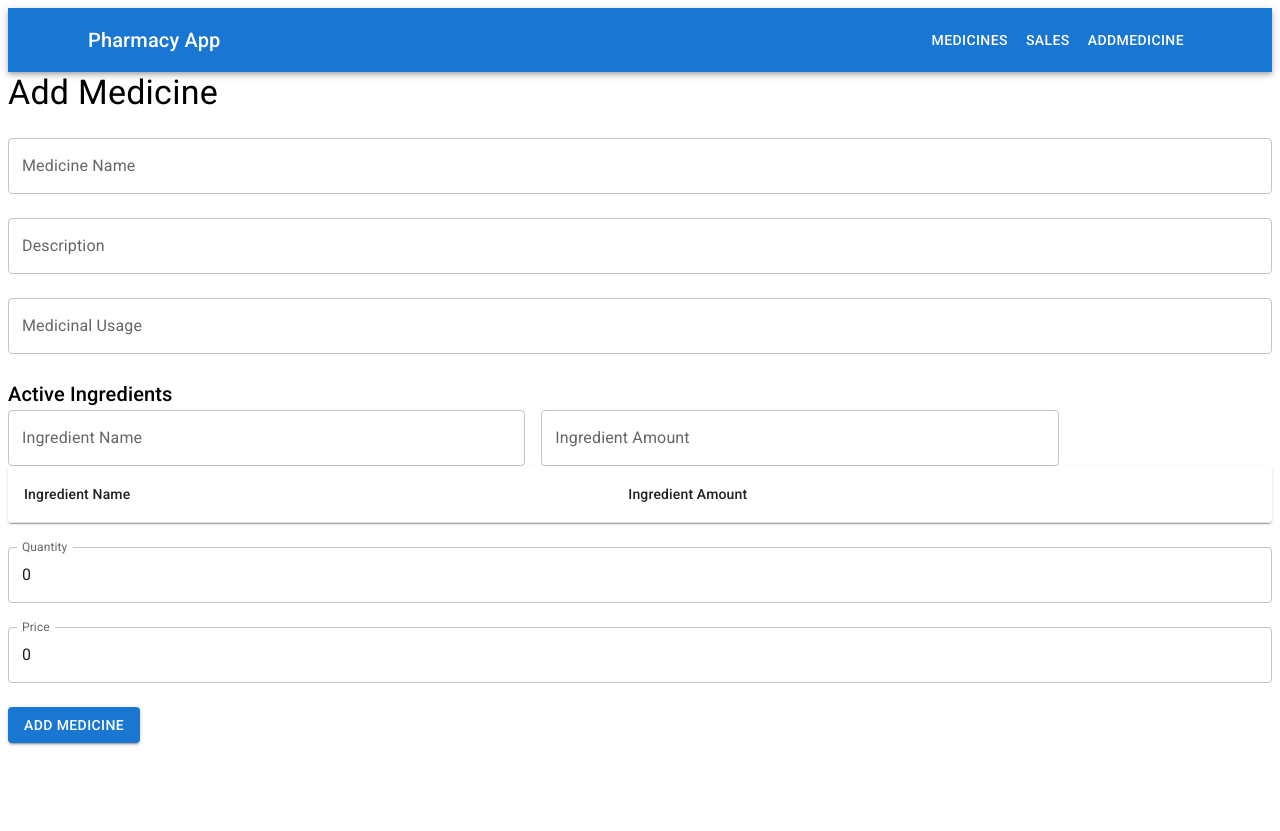
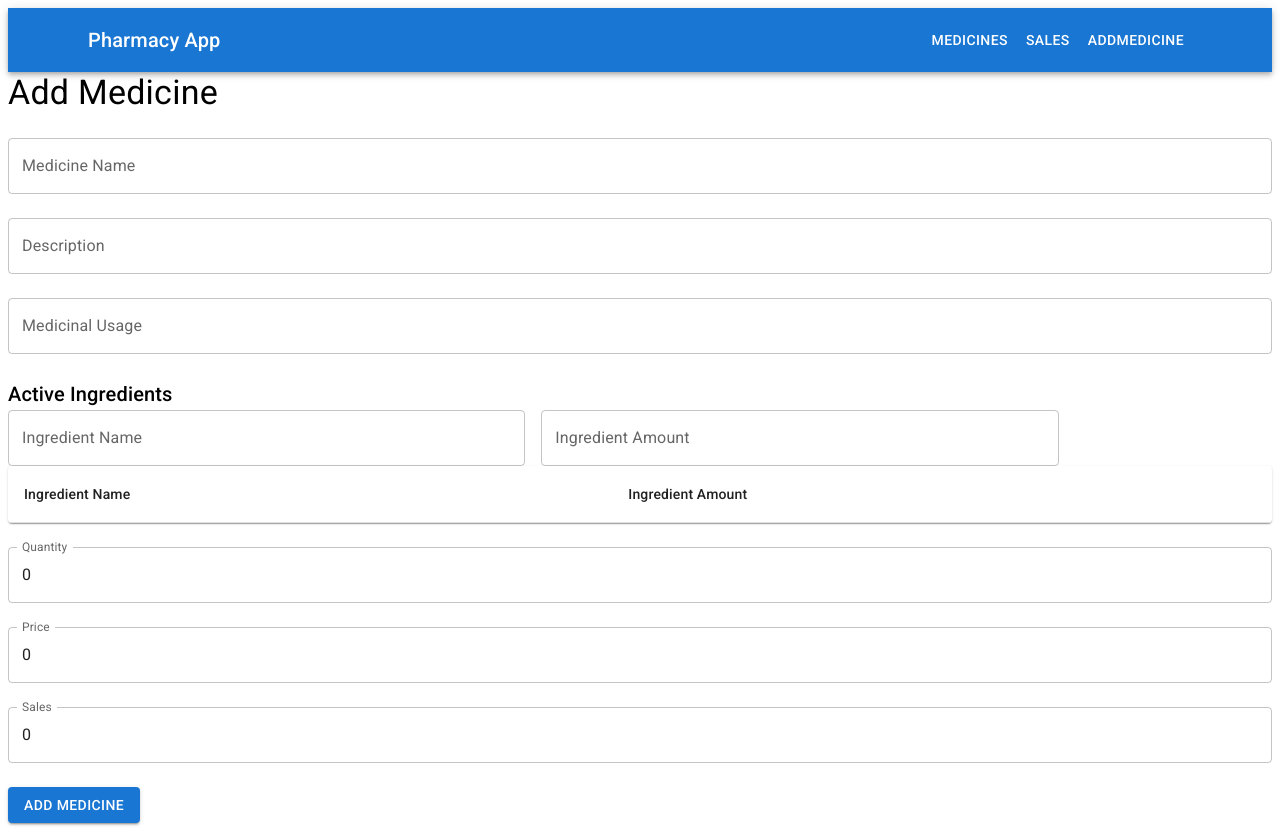
Before and after one commit to Skill-IssueSquad/pharmacy, a React (Create React App) app in the folder frontend/: page /pharmacist/medicines/addmedicine in a window 1280 px wide. Before the commit the page ends 800 px from the top, so only its background shows below. Built offline with nearby package versions, Linux system fonts and the light colour scheme.

Commit message:
edited update

```diff
--- a/frontend/src/pages/addmedicine.js
+++ b/frontend/src/pages/addmedicine.js
@@ -24,6 +24,7 @@ const AddMedicine = () => {
   const [ingredientAmount, setIngredientAmount] = useState(''); // Changed to a string
   const [quantity, setQuantity] = useState(0);
   const [price, setPrice] = useState(0);
+  const [sales, setSales] = useState(0); // Add Sales state
   const [isMedicineAdded, setIsMedicineAdded] = useState(false);
   const [successMessage, setSuccessMessage] = useState('');
   const [errors, setErrors] = useState({}); // Add errors state for validation
@@ -47,8 +48,8 @@ const AddMedicine = () => {
       medicinalUsage,
       activeIngredients,
       quantity,
-      price
-
+      price,
+      sales, // Add the 'sales' field
     };
 
     // Validate form fields
@@ -91,8 +92,8 @@ const AddMedicine = () => {
         setIngredientAmount('');
         setQuantity(0);
         setPrice(0);
+        setSales(0); // Reset 'sales'
         setErrors({}); // Clear validation errors
-
       } else {
         // Handle errors, e.g., show an error message
       }
@@ -204,6 +205,15 @@ const AddMedicine = () => {
         />
       </Grid>
       <Grid item xs={12}>
+        <TextField
+          label="Sales"
+          fullWidth
+          type="number"
+          value={sales}
+          onChange={(e) => setSales(e.target.value)}
+        />
+      </Grid>
+      <Grid item xs={12}>
         <Button variant="contained" color="primary" onClick={handleSubmit}>
           Add Medicine
         </Button>
--- a/frontend/src/pages/updatemedicine.js
+++ b/frontend/src/pages/updatemedicine.js
@@ -163,7 +163,7 @@ function UpdateMedicine() {
           <TextField
             label="Price"
             fullWidth
-
+            type="number"
             value={editedPrice}
             onChange={(e) => handleInputChange('price', e.target.value)}
           />
```
